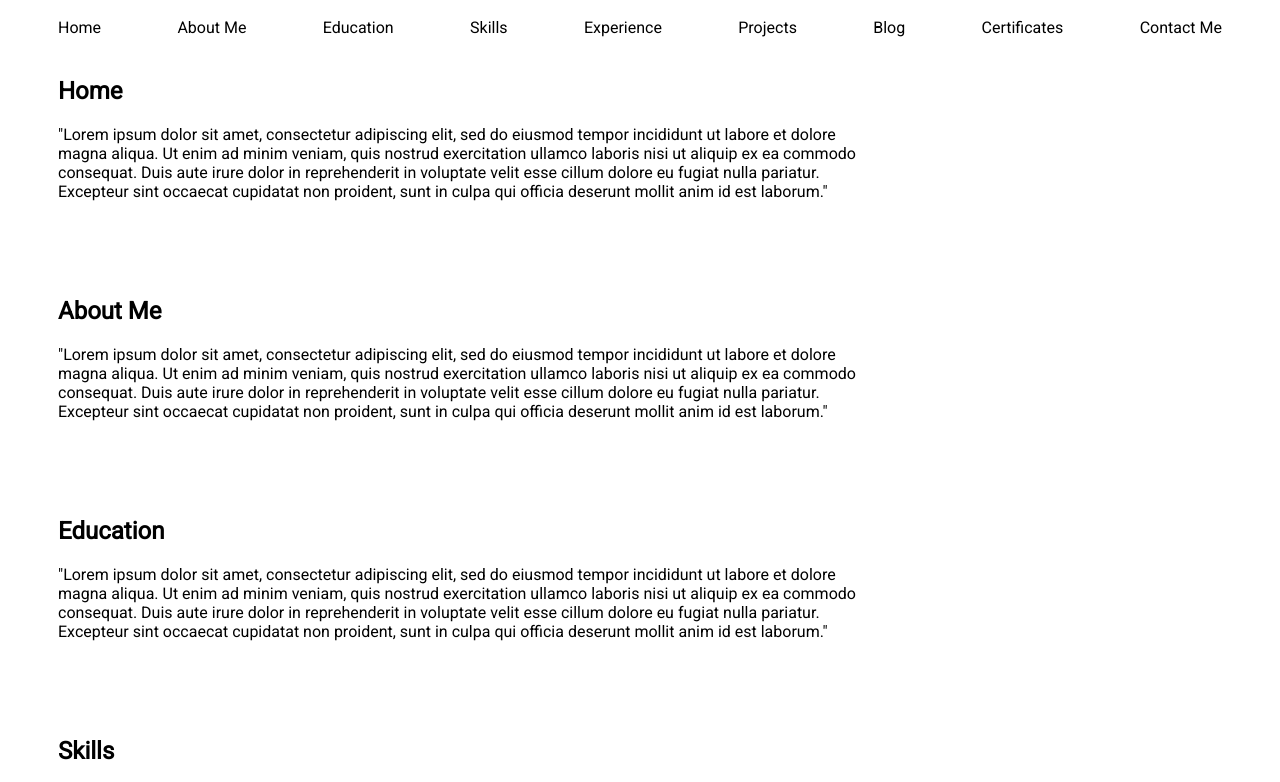
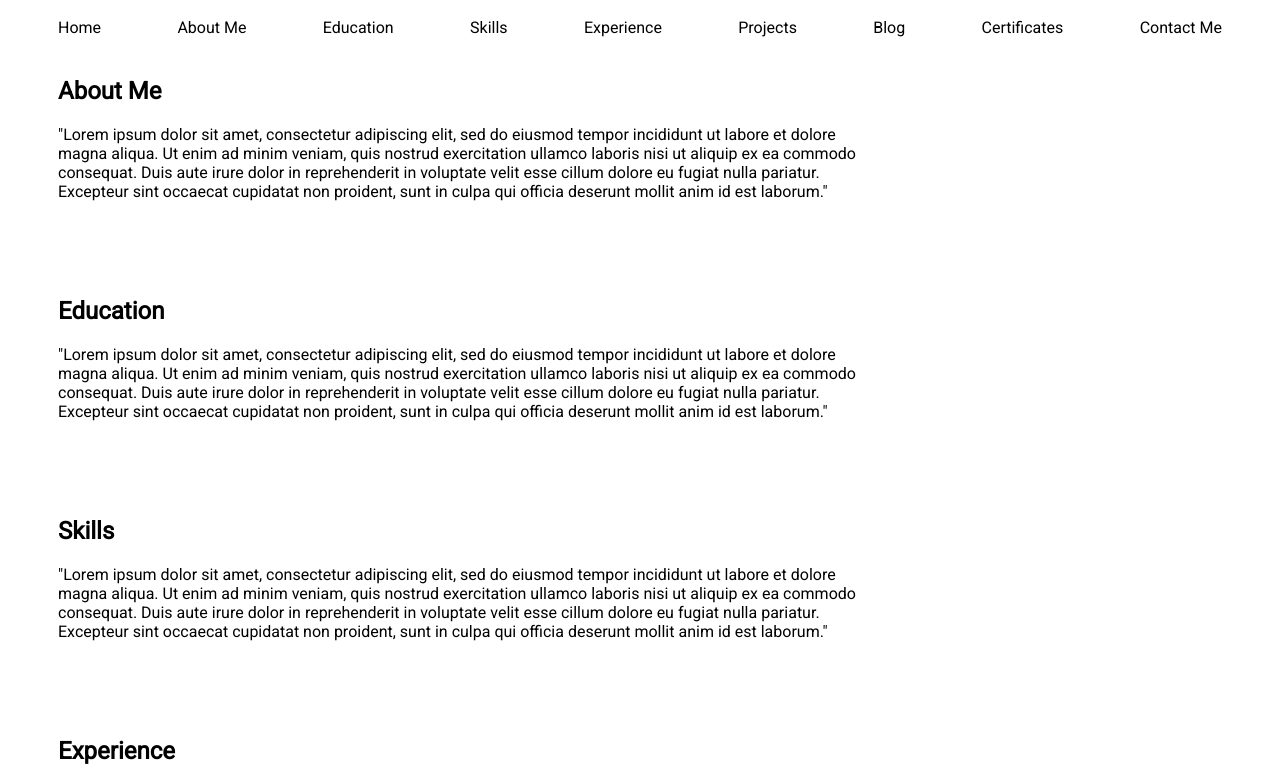
Before and after one commit to sarahsvitlik03/portfolio, a plain HTML site: page index.html in a window 1280 px wide. Shown: the top 782 px of the page. Drawn offline with Linux system fonts and the light colour scheme.

Commit message:
removed home section

```diff
--- a/index.html
+++ b/index.html
@@ -38,12 +38,6 @@
             <a href = "#certificates">Certificates</a>
             <a href = "#contactme">Contact Me</a>
         </div>
-
-        <section id="home" class=section>
-            <h1>Home</h1>
-            <p>"Lorem ipsum dolor sit amet, consectetur adipiscing elit, sed do eiusmod tempor incididunt ut labore et dolore magna aliqua. Ut enim ad minim veniam, quis nostrud exercitation ullamco laboris nisi ut aliquip ex ea commodo consequat. Duis aute irure dolor in reprehenderit in voluptate velit esse cillum dolore eu fugiat nulla pariatur. Excepteur sint occaecat cupidatat non proident, sunt in culpa qui officia deserunt mollit anim id est laborum."
-            </p>
-        </section>
 
         <section id="aboutme" class=section>
             <h1>About Me</h1>
```
